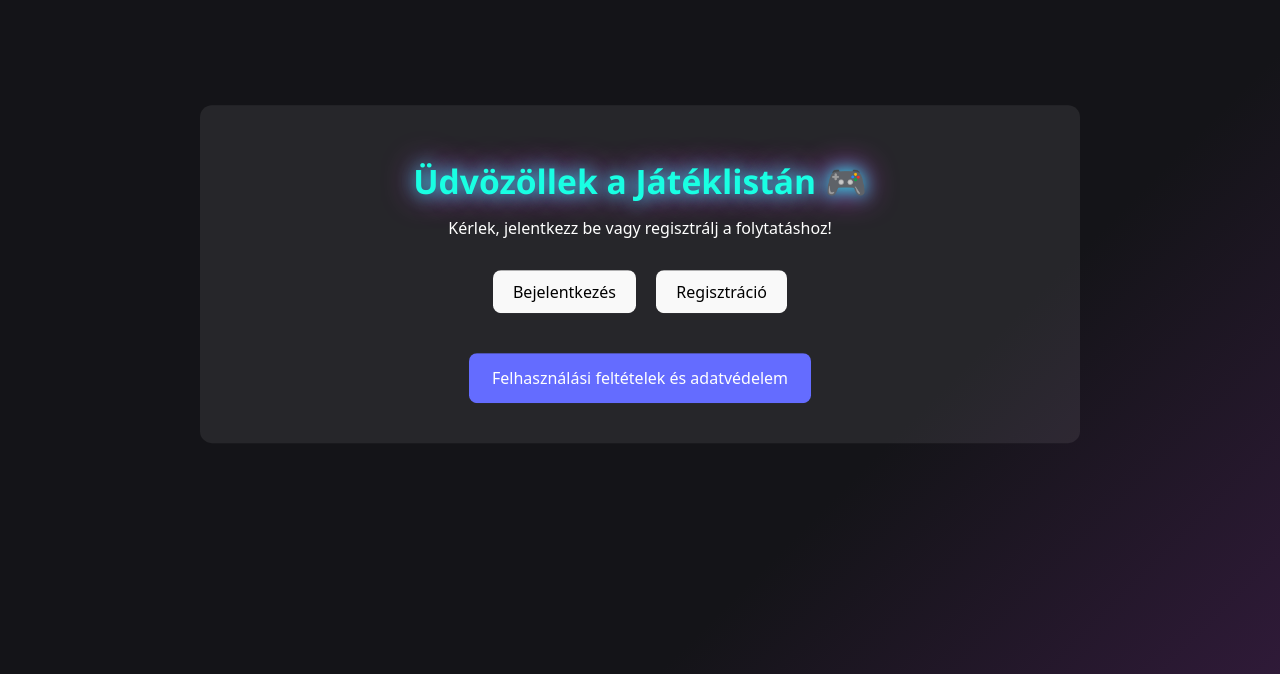
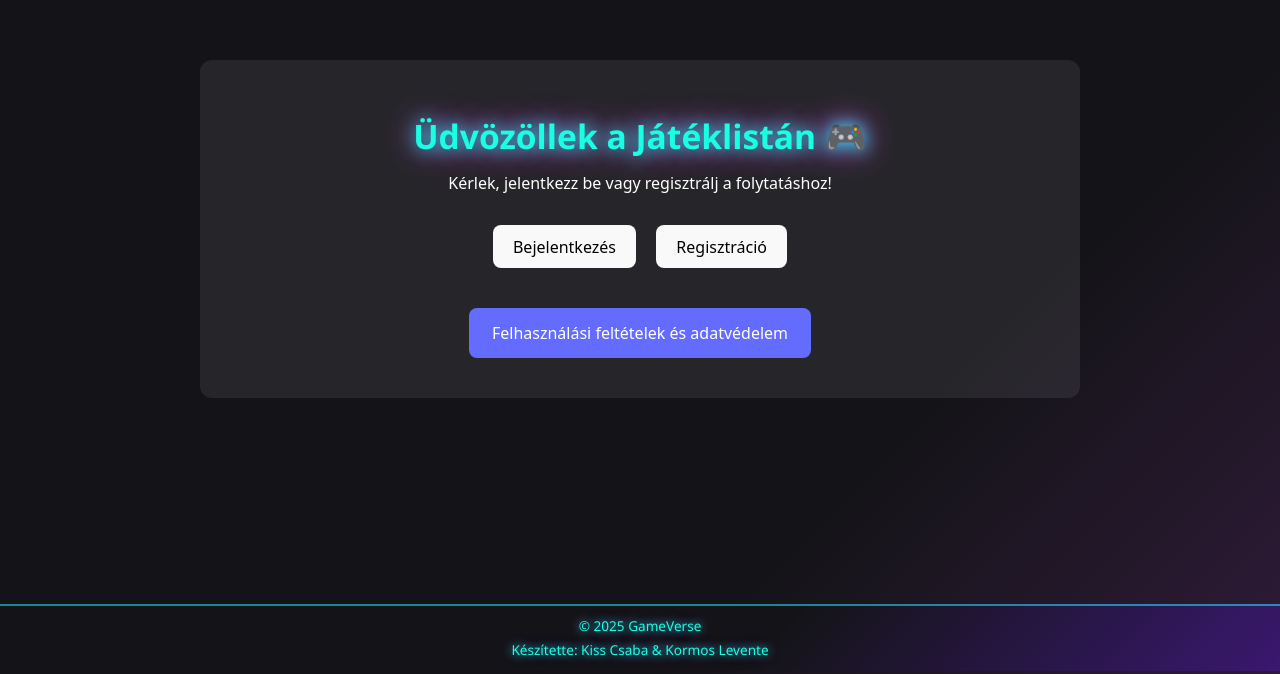
Before and after one commit to jatszunk/mestermunka, a React (Vite) app in the folder vite-project/: page / in a window 1280 px wide. Shown: the part 126-800 px from the top of the page. Built offline with nearby package versions, Linux system fonts and the light colour scheme; no server answers.

Commit message:
0.1.6.5
footer alap +mainpage törlése

```diff
--- a/vite-project/src/App.css
+++ b/vite-project/src/App.css
@@ -326,3 +326,26 @@ h1, h2 {
   from { box-shadow: 0 0 15px #19ffe3; }
   to { box-shadow: 0 0 30px #ff41fa, 0 0 15px #19ffe3; }
 }
+
+.app-footer {
+  width: 100vw;
+  box-sizing: border-box;
+  padding: 14px 24px;
+  margin-top: 20px;
+  background: linear-gradient(135deg, #141418 60%, #3a186f 100%);
+  border-top: 2px solid #27e8ff88;
+  display: flex;
+  flex-direction: column;
+  align-items: center;
+  gap: 4px;
+  color: #19ffe3;
+  font-family: Orbitron, Segoe UI, Arial, sans-serif;
+  font-size: 0.9rem;
+  text-shadow: 0 0 10px #27e8ff, 0 0 18px #ff41fa66;
+}
+
+.app-footer p {
+  margin: 0;
+}
+
+/* hogy alul legyen, a maincenter már flex-column, min-height 100vh, ez jó alap [file:4] */
--- a/vite-project/src/App.jsx
+++ b/vite-project/src/App.jsx
@@ -14,6 +14,7 @@ import NevjegyPage from './pages/Nevjegy.jsx';
 import LandingPage from './pages/landingpage.jsx';
 
 import defaultImage from './assets/default.jpg';
+import Footer from "./components/Footer.jsx";
 
 function App() {
   const [games, setGames] = useState([]);
@@ -218,6 +219,7 @@ function App() {
         <Route path="/nevjegy" element={<NevjegyPage />} />
 
       </Routes>
+      <Footer />
     </BrowserRouter>
   );
 }
--- /dev/null
+++ b/vite-project/src/components/Footer.jsx
@@ -0,0 +1,12 @@
+// src/components/Footer.jsx
+import React from "react";
+import "../App.css";
+
+export default function Footer() {
+  return (
+    <footer className="app-footer">
+      <p>© {new Date().getFullYear()} GameVerse</p>
+      <p>Készítette: Kiss Csaba & Kormos Levente</p>
+    </footer>
+  );
+}
--- a/vite-project/src/pages/landingpage.css
+++ b/vite-project/src/pages/landingpage.css
@@ -1,12 +1,15 @@
-/* A teljes oldal közepére igazítás */
+/* teljes landing nézet: foglalja ki a magasságot, hogy a footer alul üljön */
+.landing-root {
+  min-height: calc(100vh - 80px); /* kb. a footer magasságától függően finomhangolható */
+  display: flex;
+}
+
+/* csak a landing tartalom középre rakása */
 .landing-wrapper {
-    position: absolute;
-    top: 50%;
-    left: 50%;
-    transform: translate(-50%, -50%);
-    width: 100%;
+  flex: 1;
   display: flex;
   justify-content: center;
+  align-items: center;
 }
 
 /* A tartalom doboza */
@@ -61,3 +64,86 @@
   margin-top: 10px;
   color: #d0d0d0;
 }
+.app-footer {
+  width: 100vw;
+  box-sizing: border-box;
+  padding: 10px 20px;
+  background: linear-gradient(135deg, #141418 60%, #3a186f 100%);
+  border-top: 2px solid #27e8ff88;
+  display: flex;
+  flex-direction: column;
+  align-items: center;
+  gap: 4px;
+  color: #19ffe3;
+  font-family: Orbitron, Segoe UI, Arial, sans-serif;
+  font-size: 0.85rem;
+  text-shadow: 0 0 10px #27e8ff, 0 0 18px #ff41fa66;
+}
+
+
+/* a teljes landing tartalom, footer FELETT, kicsit alacsonyabb, mint a viewport */
+.landing-root {
+  min-height: calc(100vh - 90px); /* ha kell, finomhangold 80–100 között */
+  display: flex;
+}
+
+/* középre húzza a kártyát, de nem absolute */
+.landing-wrapper {
+  flex: 1;
+  display: flex;
+  justify-content: center;
+  align-items: center;
+}
+
+/* A tartalom doboza */
+.landing-container {
+  max-width: 800px;
+  width: 90%;
+  background: rgba(255, 255, 255, 0.08);
+  padding: 40px;
+  border-radius: 12px;
+  text-align: center;
+  color: #ffffff;
+}
+
+/* Gombok sorban */
+.landing-buttons {
+  margin-top: 30px;
+  display: flex;
+  justify-content: center;
+  gap: 20px;
+}
+
+/* Jogi rész lenyitó gomb */
+.legal-toggle {
+  margin-top: 40px;
+  padding: 0.8em 1.4em;
+  background: #646cff;
+  color: white;
+  border-radius: 8px;
+  cursor: pointer;
+  font-size: 1em;
+}
+
+/* Jogi szöveg doboza */
+.legal-box {
+  margin-top: 30px;
+  text-align: left;
+  background: rgba(255, 255, 255, 0.05);
+  padding: 20px;
+  border-radius: 8px;
+}
+
+/* Címek */
+.legal-title {
+  font-size: 1.3em;
+  margin-top: 20px;
+  color: #e0e0ff;
+}
+
+/* Szöveg */
+.legal-text {
+  line-height: 1.6;
+  margin-top: 10px;
+  color: #d0d0d0;
+}
--- a/vite-project/src/pages/landingpage.jsx
+++ b/vite-project/src/pages/landingpage.jsx
@@ -1,12 +1,14 @@
-import React, { useState } from 'react';
-import { Link } from 'react-router-dom';
-import '../App.css';
-import './LandingPage.css';
+// LandingPage.jsx
+import React, { useState } from "react";
+import { Link } from "react-router-dom";
+import "../App.css";
+import "./LandingPage.css";
 
 export default function LandingPage() {
   const [showLegal, setShowLegal] = useState(false);
 
   return (
+    <div className="landing-root">
       <div className="landing-wrapper">
         <div className="landing-container">
           <h1>Üdvözöllek a Játéklistán 🎮</h1>
@@ -16,7 +18,6 @@ export default function LandingPage() {
             <Link to="/login">
               <button>Bejelentkezés</button>
             </Link>
-
             <Link to="/register">
               <button>Regisztráció</button>
             </Link>
@@ -35,18 +36,21 @@ export default function LandingPage() {
             <div className="legal-box">
               <h2 className="legal-title">Felhasználási feltételek</h2>
               <p className="legal-text">
-              A szolgáltatás használatával a felhasználó elfogadja, hogy a platform kizárólag
-              személyes, nem kereskedelmi célokra használható.
+                A szolgáltatás használatával a felhasználó elfogadja, hogy a
+                platform kizárólag személyes, nem kereskedelmi célokra
+                használható.
               </p>
 
               <h2 className="legal-title">Adatvédelmi tájékoztató</h2>
               <p className="legal-text">
-              A regisztráció során megadott adatokat kizárólag a szolgáltatás működéséhez
-              szükséges mértékben kezeljük. Harmadik félnek nem adjuk át.
+                A regisztráció során megadott adatokat kizárólag a szolgáltatás
+                működéséhez szükséges mértékben kezeljük. Harmadik félnek nem
+                adjuk át.
               </p>
             </div>
           )}
         </div>
       </div>
+    </div>
   );
 }
```
Also changed, not shown: vite-project/src/pages/mainpage.jsx (deleted, +0 -68 lines). Lines whose indentation alone changed are shown as unchanged.
